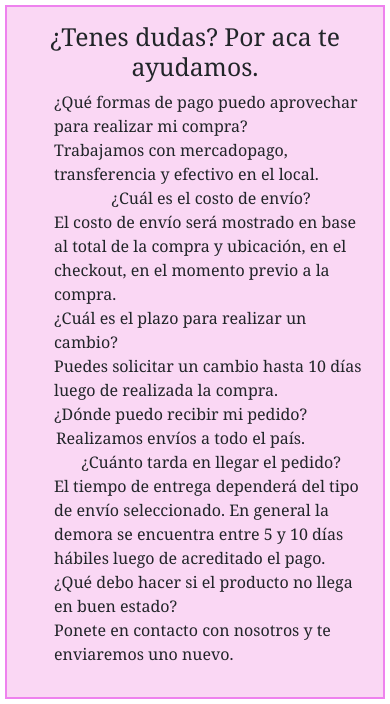
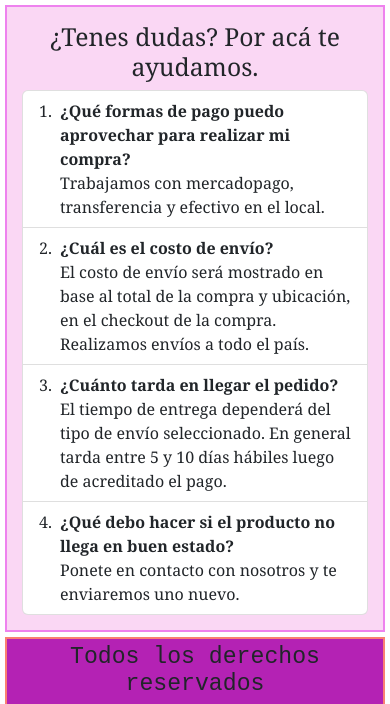
Before and after one commit to paezmoray/ProyectoDesarrolloWeb, a plain HTML site: page pages/preguntas.html in a window 390 px wide. Shown: the part 116-820 px from the top of the page. Drawn offline with nearby package versions, Linux system fonts and the light colour scheme.

Commit message:
Responsive a todas las paginas

```diff
--- a/pages/preguntas.html
+++ b/pages/preguntas.html
@@ -1,22 +1,27 @@
 <!DOCTYPE html>
 <html lang="es">
+
 <head>
     <meta charset="UTF-8">
     <meta http-equiv="X-UA-Compatible" content="IE=edge">
     <meta name="viewport" content="width=device-width, initial-scale=1.0">
     <title>Paez Moray</title>
     <!-- CSS only -->
-    <link href="https://cdn.jsdelivr.net/npm/bootstrap@5.2.2/dist/css/bootstrap.min.css" rel="stylesheet" integrity="sha384-Zenh87qX5JnK2Jl0vWa8Ck2rdkQ2Bzep5IDxbcnCeuOxjzrPF/et3URy9Bv1WTRi" crossorigin="anonymous">
+    <link href="https://cdn.jsdelivr.net/npm/bootstrap@5.2.2/dist/css/bootstrap.min.css" rel="stylesheet"
+        integrity="sha384-Zenh87qX5JnK2Jl0vWa8Ck2rdkQ2Bzep5IDxbcnCeuOxjzrPF/et3URy9Bv1WTRi" crossorigin="anonymous">
     <!-- CSS -->
     <link rel="stylesheet" href="../css/estilo.css">
 </head>
+
 <body>
     <header>
         <h1 class="marca">Mi LuTi</h1>
         <nav class="navbar navbar-expand-lg bg-light">
             <div class="container-fluid">
                 <a class="navbar-brand" href="../index.html">Inicio</a>
-              <button class="navbar-toggler" type="button" data-bs-toggle="collapse" data-bs-target="#navbarNavAltMarkup" aria-controls="navbarNavAltMarkup" aria-expanded="false" aria-label="Toggle navigation">
+                <button class="navbar-toggler" type="button" data-bs-toggle="collapse"
+                    data-bs-target="#navbarNavAltMarkup" aria-controls="navbarNavAltMarkup" aria-expanded="false"
+                    aria-label="Toggle navigation">
                     <span class="navbar-toggler-icon"></span>
                 </button>
                 <div class="collapse navbar-collapse" id="navbarNavAltMarkup">
@@ -32,40 +37,40 @@
     </header>
     <main>
         <div>
-            <h2>¿Tenes dudas? Por aca te ayudamos.</h2>
+            <h2>¿Tenes dudas? Por acá te ayudamos.</h2>
         </div>
 
-        <ul>
-            <li>
-                <nav>¿Qué formas de pago puedo aprovechar para realizar mi compra? </nav>
-                <nav>Trabajamos con mercadopago, transferencia y efectivo en el local.</nav>
+        <ol class="list-group list-group-numbered">
+            <li class="list-group-item d-flex justify-content-between align-items-start">
+              <div class="ms-2 me-auto">
+                <div class="fw-bold">¿Qué formas de pago puedo aprovechar para realizar mi compra?</div>
+                Trabajamos con mercadopago, transferencia y efectivo en el local.
+              </div>
+              <span class="badge bg-primary rounded-pill"></span>
             </li>
-            <br>
-            <li>
-                <nav>¿Cuál es el costo de envío?</nav>
-                <nav>El costo de envío será mostrado en base al total de la compra y ubicación, en el checkout, en el momento previo a la compra.</nav>
+            <li class="list-group-item d-flex justify-content-between align-items-start">
+              <div class="ms-2 me-auto">
+                <div class="fw-bold">¿Cuál es el costo de envío?</div>
+                El costo de envío será mostrado en base al total de la compra y ubicación, en el checkout de la compra. Realizamos envíos a todo el país.
+              </div>
+              <span class="badge bg-primary rounded-pill"></span>
             </li>
-            <br>
-            <li>
-                <nav>¿Cuál es el plazo para realizar un cambio?</nav>
-                <nav>Puedes solicitar un cambio hasta 10 días luego de realizada la compra.</nav>
+            <li class="list-group-item d-flex justify-content-between align-items-start">
+              <div class="ms-2 me-auto">
+                <div class="fw-bold">¿Cuánto tarda en llegar el pedido?</div>
+                El tiempo de entrega dependerá del tipo de envío seleccionado. En general tarda entre 5 y 10 días hábiles luego de acreditado el pago.
+              </div>
+              <span class="badge bg-primary rounded-pill"></span>
             </li>
-            <br>
-            <li>
-                <nav>¿Dónde puedo recibir mi pedido?</nav>
-                <nav>Realizamos envíos a todo el país.</nav>
+            <li class="list-group-item d-flex justify-content-between align-items-start">
+                <div class="ms-2 me-auto">
+                  <div class="fw-bold">¿Qué debo hacer si el producto no llega en buen estado?</div>
+                  Ponete en contacto con nosotros y te enviaremos uno nuevo.
+                </div>
+                <span class="badge bg-primary rounded-pill"></span>
               </li>
-            <br>
-            <li>
-                <nav>¿Cuánto tarda en llegar el pedido?</nav>
-                <nav>El tiempo de entrega dependerá del tipo de envío seleccionado. En general la demora se encuentra entre 5 y 10 días hábiles luego de acreditado el pago.</nav>
-            </li>
-            <br>
-            <li>
-                <nav>¿Qué debo hacer si el producto no llega en buen estado?</nav>
-                <nav>Ponete en contacto con nosotros y te enviaremos uno nuevo.</nav>
-            </li>
-        </ul>
+          </ol>
+
 
     </main>
     <footer>
@@ -77,6 +82,9 @@
 
 
     <!-- JavaScript Bundle with Popper -->
-<script src="https://cdn.jsdelivr.net/npm/bootstrap@5.2.2/dist/js/bootstrap.bundle.min.js" integrity="sha384-OERcA2EqjJCMA+/3y+gxIOqMEjwtxJY7qPCqsdltbNJuaOe923+mo//f6V8Qbsw3" crossorigin="anonymous"></script>
+    <script src="https://cdn.jsdelivr.net/npm/bootstrap@5.2.2/dist/js/bootstrap.bundle.min.js"
+        integrity="sha384-OERcA2EqjJCMA+/3y+gxIOqMEjwtxJY7qPCqsdltbNJuaOe923+mo//f6V8Qbsw3"
+        crossorigin="anonymous"></script>
 </body>
+
 </html>
```
Also changed, not shown: index.html (+23 -6 lines), pages/contacto.html (+5 -4 lines), pages/politicas.html (+11 -20 lines), pages/productos.html (+28 -13 lines). Lines whose indentation alone changed are shown as unchanged.
